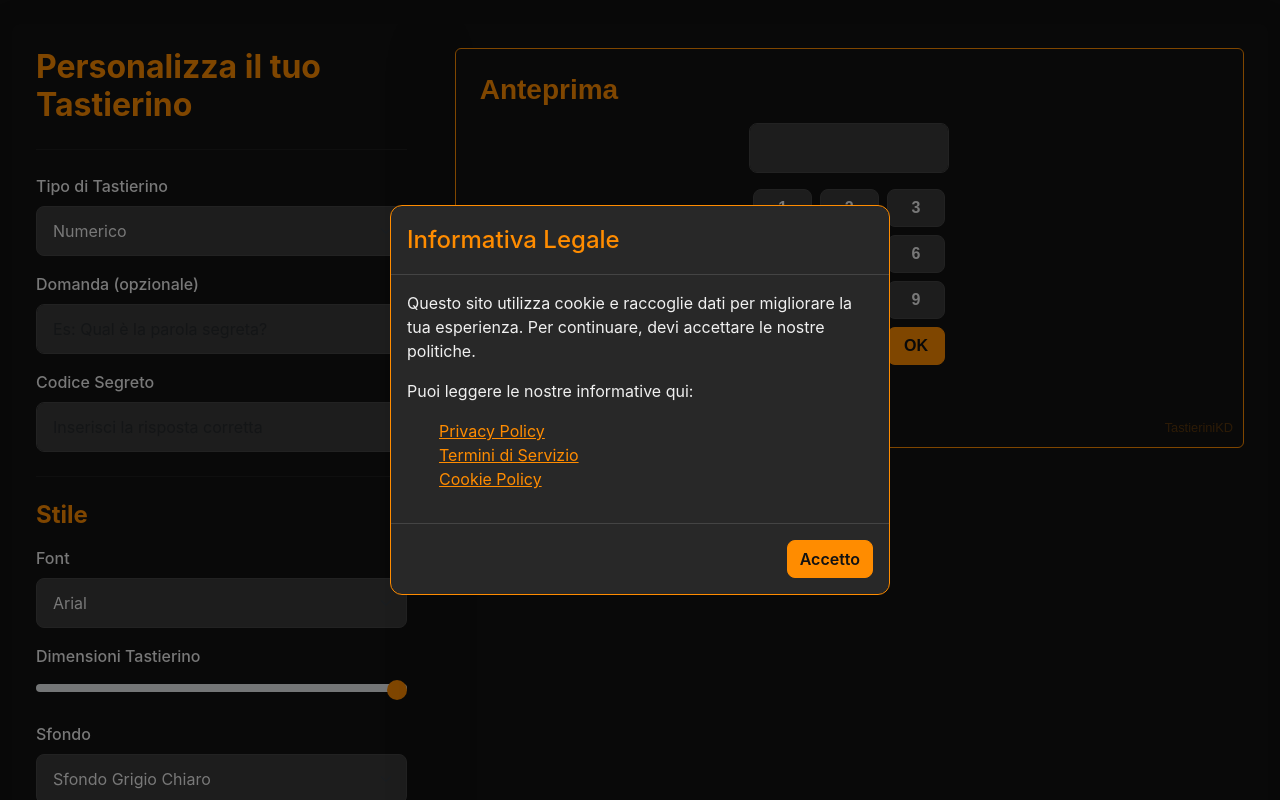
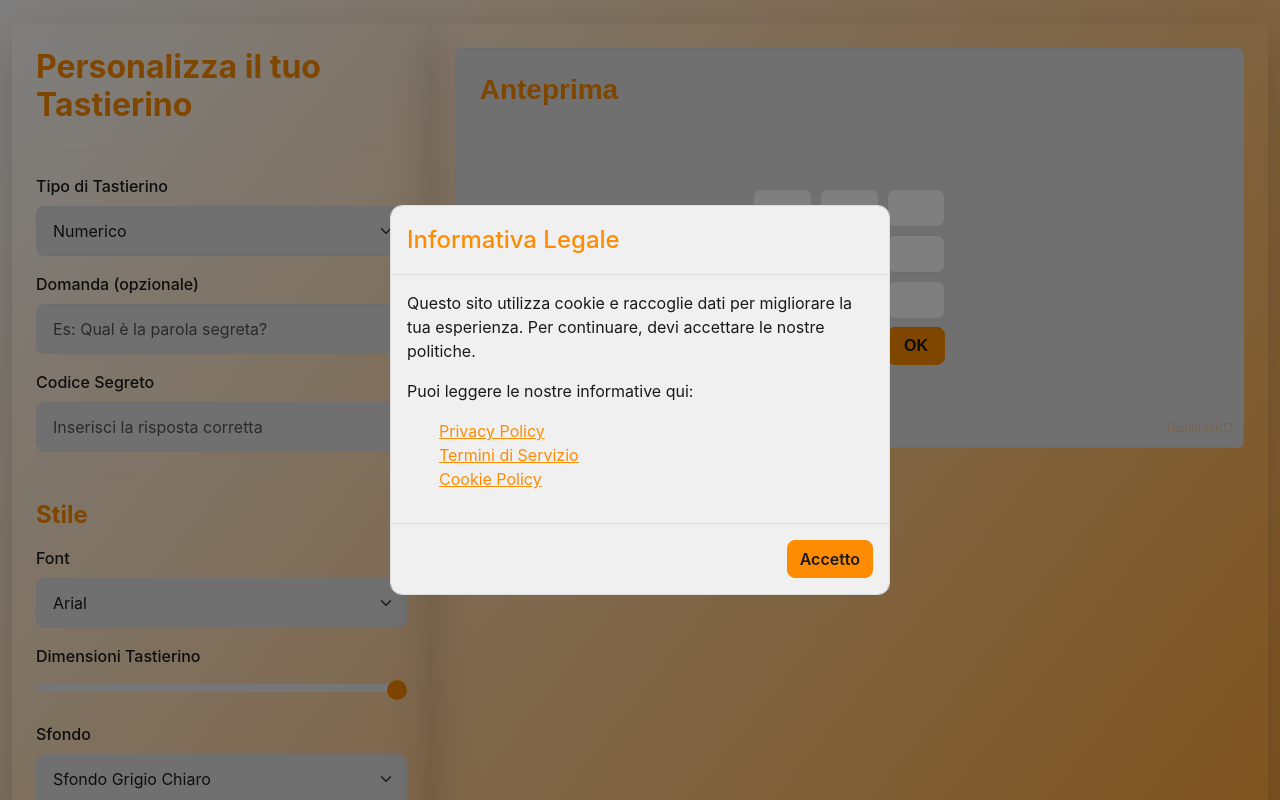
Before and after one commit to kedass/TastieriniKD, a Next.js app: page / in a window 1280 px wide. Shown: the top 800 px of the page. Built offline with nearby package versions, Linux system fonts and the light colour scheme.

Commit message:
Update globals.css

```diff
--- a/src/app/globals.css
+++ b/src/app/globals.css
@@ -3,36 +3,39 @@
 :root {
   --color-primary: #FF8C00; /* Arancione vibrante */
   --color-primary-dark: #CC7000; /* Arancione più scuro per hover/active */
-  --color-background-dark: #121212; /* Nero molto scuro */
-  --color-background-medium: #282828; /* Grigio scuro per pannelli */
-  --color-background-light: #3A3A3A; /* Grigio medio per input/bottoni */
-  --color-text-light: #F0F0F0; /* Testo chiaro */
-  --color-text-dark: #121212; /* Testo scuro (per elementi chiari) */
-  --color-border: #444444; /* Colore bordo sottile */
+  --color-background-light: #FFFFFF; /* Bianco puro per lo sfondo principale */
+  --color-background-medium: #F0F0F0; /* Grigio molto chiaro per pannelli/card */
+  --color-background-dark: #E0E0E0; /* Grigio chiaro per input/bottoni */
+  --color-text-dark: #1A1A1A; /* Nero per il testo */
+  --color-text-light: #FFFFFF; /* Testo bianco (per elementi scuri) */
+  --color-border: #DDDDDD; /* Colore bordo sottile */
 }
 
 @theme inline {
-  --color-background: var(--color-background-dark);
-  --color-foreground: var(--color-primary);
+  --color-background: var(--color-background-light);
+  --color-foreground: var(--color-text-dark);
   --font-sans: var(--font-geist-sans);
   --font-mono: var(--font-geist-mono);
 }
 
 @media (prefers-color-scheme: dark) {
   :root {
-    --color-background-dark: #121212;
+    --color-background-light: #1A1A1A;
     --color-background-medium: #282828;
-    --color-background-light: #3A3A3A;
-    --color-text-light: #F0F0F0;
-    --color-text-dark: #121212;
+    --color-background-dark: #3A3A3A;
+    --color-text-dark: #F0F0F0;
+    --color-text-light: #1A1A1A;
   }
 }
 
 body {
-  background: var(--color-background-dark);
-  color: var(--color-text-light);
+  background: linear-gradient(to bottom right, var(--color-background-light), var(--color-primary)); /* Gradiente arancione-bianco */
+  color: var(--color-text-dark);
   font-family: 'Inter', sans-serif; /* Useremo un font più moderno */
   transition: background-color 0.3s ease;
+  min-height: 100vh;
+  display: flex;
+  flex-direction: column;
 }
 
 /* Stili globali per i componenti Bootstrap */
@@ -72,8 +75,8 @@ body {
 
 .form-control,
 .form-select {
-  background-color: var(--color-background-light) !important;
-  color: var(--color-text-light) !important;
+  background-color: var(--color-background-dark) !important;
+  color: var(--color-text-dark) !important;
   border: 1px solid var(--color-border) !important;
   border-radius: 8px; /* Bordi arrotondati */
   padding: 0.75rem 1rem;
@@ -82,14 +85,14 @@ body {
 
 .form-control:focus,
 .form-select:focus {
-  background-color: var(--color-background-light) !important;
-  color: var(--color-text-light) !important;
+  background-color: var(--color-background-dark) !important;
+  color: var(--color-text-dark) !important;
   border-color: var(--color-primary) !important;
   box-shadow: 0 0 0 0.25rem rgba(255, 140, 0, 0.25) !important;
 }
 
 .form-label {
-  color: var(--color-text-light) !important;
+  color: var(--color-text-dark) !important;
   font-weight: 500;
   margin-bottom: 0.5rem;
 }
@@ -122,15 +125,15 @@ body {
 }
 
 .border {
-  border-color: var(--color-primary) !important;
+  border-color: var(--color-border) !important;
 }
 
 .text-dark {
-  color: var(--color-text-light) !important; /* Per i link nel footer */
+  color: var(--color-text-dark) !important; /* Per i link nel footer */
 }
 
 .text-light {
-  color: var(--color-text-light) !important; /* Per i link nel footer */
+  color: var(--color-text-dark) !important; /* Per i link nel footer */
 }
 
 h1, h2, h3, h4, h5, h6 {
@@ -153,8 +156,8 @@ hr {
 
 .modal-content {
   background-color: var(--color-background-medium) !important;
-  color: var(--color-text-light) !important;
-  border: 1px solid var(--color-primary) !important;
+  color: var(--color-text-dark) !important;
+  border: 1px solid var(--color-border) !important;
   border-radius: 12px !important;
 }
 
```
